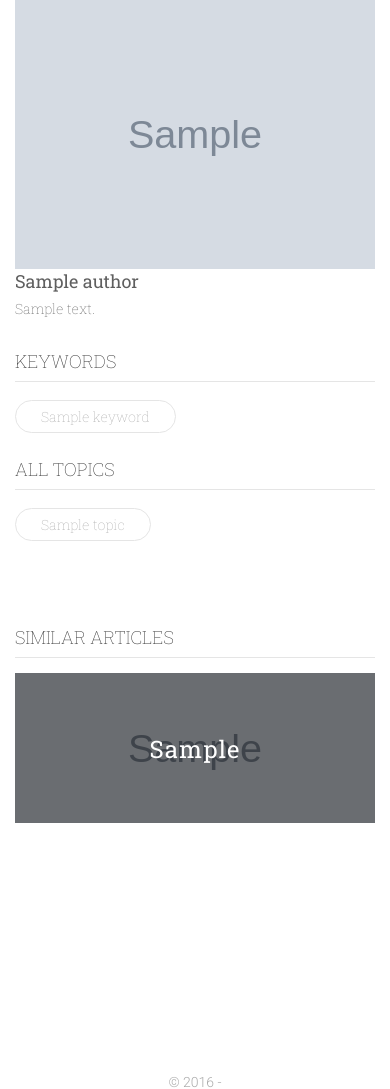
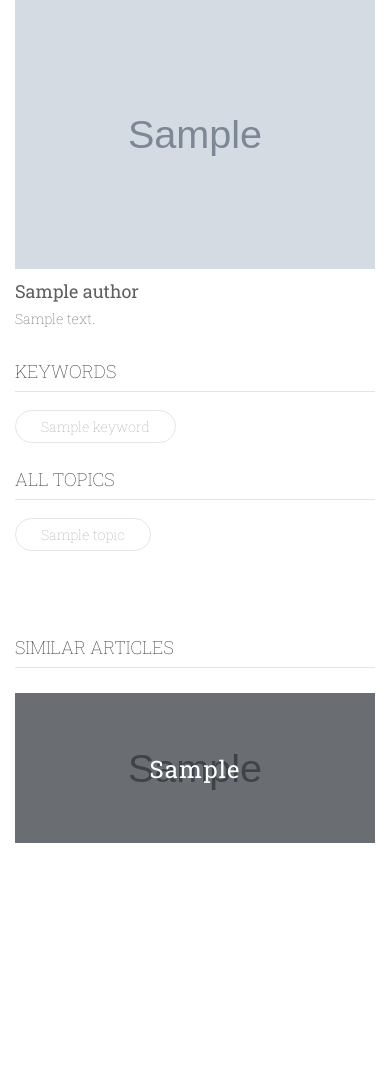
Before and after one commit to mikulatomas/Semantic-CMS, a Django app: template semantic_cms/templates/blog/article.html in a window 390 px wide. Shown: the part 459-1548 px from the top of the page. Run offline with Django 3.2, Linux system fonts and the light colour scheme; tables that the repository leaves empty hold one stand-in row (values such as "Sample post"); the template is opened without the code that fills it: values that come from a table or form of the project are taken from there, most other values are stand-ins (such as "Sample title", 1, 10 or a date in 2020); grey boxes marked "Sample" are stand-in pictures; parts of the project's set-up code (start-up, migrations or seed data) failed here and were passed over; some libraries are stand-ins or nearby versions.

Commit message:
FIX: Responsive blog

```diff
--- a/semantic_cms/static/blog/sass/partials/_responsive.scss
+++ b/semantic_cms/static/blog/sass/partials/_responsive.scss
@@ -39,4 +39,12 @@
       }
     }
   }
+  .author-info {
+    .name {
+      margin-top: 10px;
+    }
+  }
+  .article-miniature {
+    margin-top: 10px;
+  }
 }
--- a/semantic_cms/static/blog/sass/style.css
+++ b/semantic_cms/static/blog/sass/style.css
@@ -752,6 +752,12 @@ main header {
       .article-cover .container .info {
         display: block;
         float: none;
-        text-align: center; } }
+        text-align: center; }
+
+  .author-info .name {
+    margin-top: 10px; }
+
+  .article-miniature {
+    margin-top: 10px; } }
 
 /*# sourceMappingURL=style.css.map */
```
Also changed, not shown: 1 other file.
